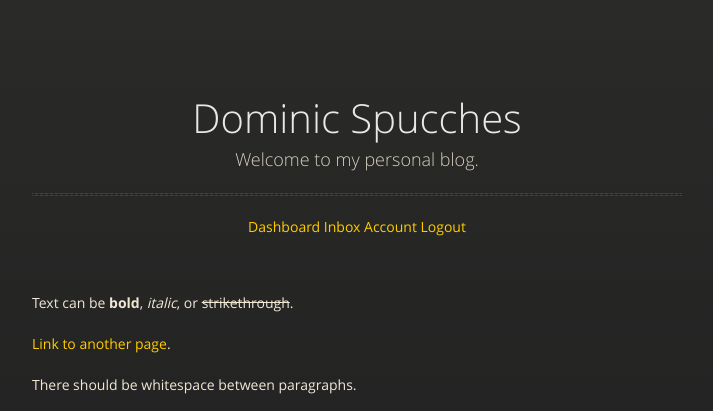
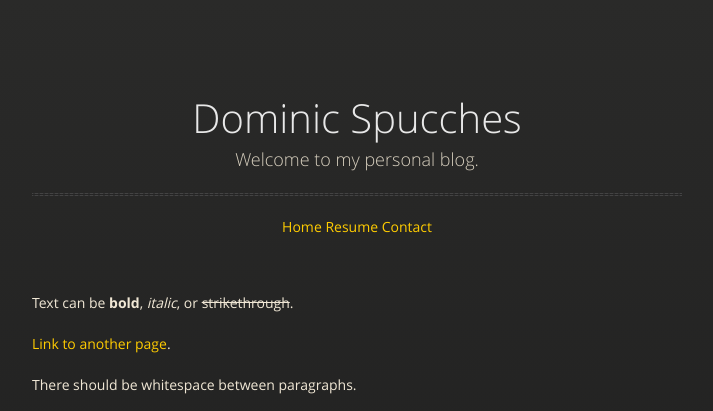
Before and after one commit to dspucches/dspucches.github.io, a Jekyll site: the page built from index.md, in a window 1280 px wide. Shown: the top 411 px of the page, without its empty margins (283-996 px from the left). Built offline with Jekyll 4.4.1, drawn with Linux system fonts in a browser that asks for light colours.

Commit message:
Update default.html

```diff
--- a/_layouts/default.html
+++ b/_layouts/default.html
@@ -39,10 +39,9 @@
           <p>{{ site.description | default: site.github.project_tagline }}</p>
           <hr>
           <center>
-          <a href="#" class="button primary">Dashboard</a>
-          <a href="#" class="button">Inbox</a>
-          <a href="#" class="button">Account</a>
-          <a href="#" class="button">Logout</a>
+          <a href="#" class="button primary">Home</a>
+          <a href="#" class="button">Resume</a>
+          <a href="#" class="button">Contact</a>
           </center>
           <!--<span class="credits left">Project maintained by <a href="{{ site.github.owner_url }}">{{ site.github.owner_name }}</a></span>
           <span class="credits right">Hosted on GitHub Pages &mdash; Theme by <a href="https://twitter.com/mattgraham">mattgraham</a></span>-->
```
